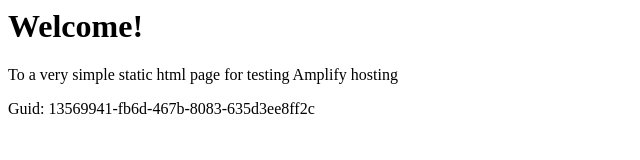
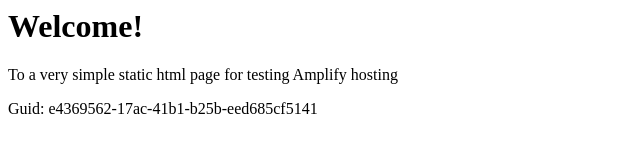
Before and after one commit to aws-aemilia-dub/Github-PR-Commit-Integration-Test-DoNotTouch-GitHubWebhookPushCanaryTest-v1-prod-eu-west-1, a website: page src/index.html in a window 1280 px wide. Shown: the full height of the page, 0-640 px from the left. Drawn offline with Linux system fonts and the light colour scheme.

Commit message:
commit from integ tests

```diff
--- a/src/index.html
+++ b/src/index.html
@@ -12,6 +12,6 @@
 <body>
     <h1>Welcome!</h1>
     <p>To a very simple static html page for testing Amplify hosting</p>
-    <p>Guid: 13569941-fb6d-467b-8083-635d3ee8ff2c</p></body>
+    <p>Guid: e4369562-17ac-41b1-b25b-eed685cf5141</p></body>
 
 </html>
```
